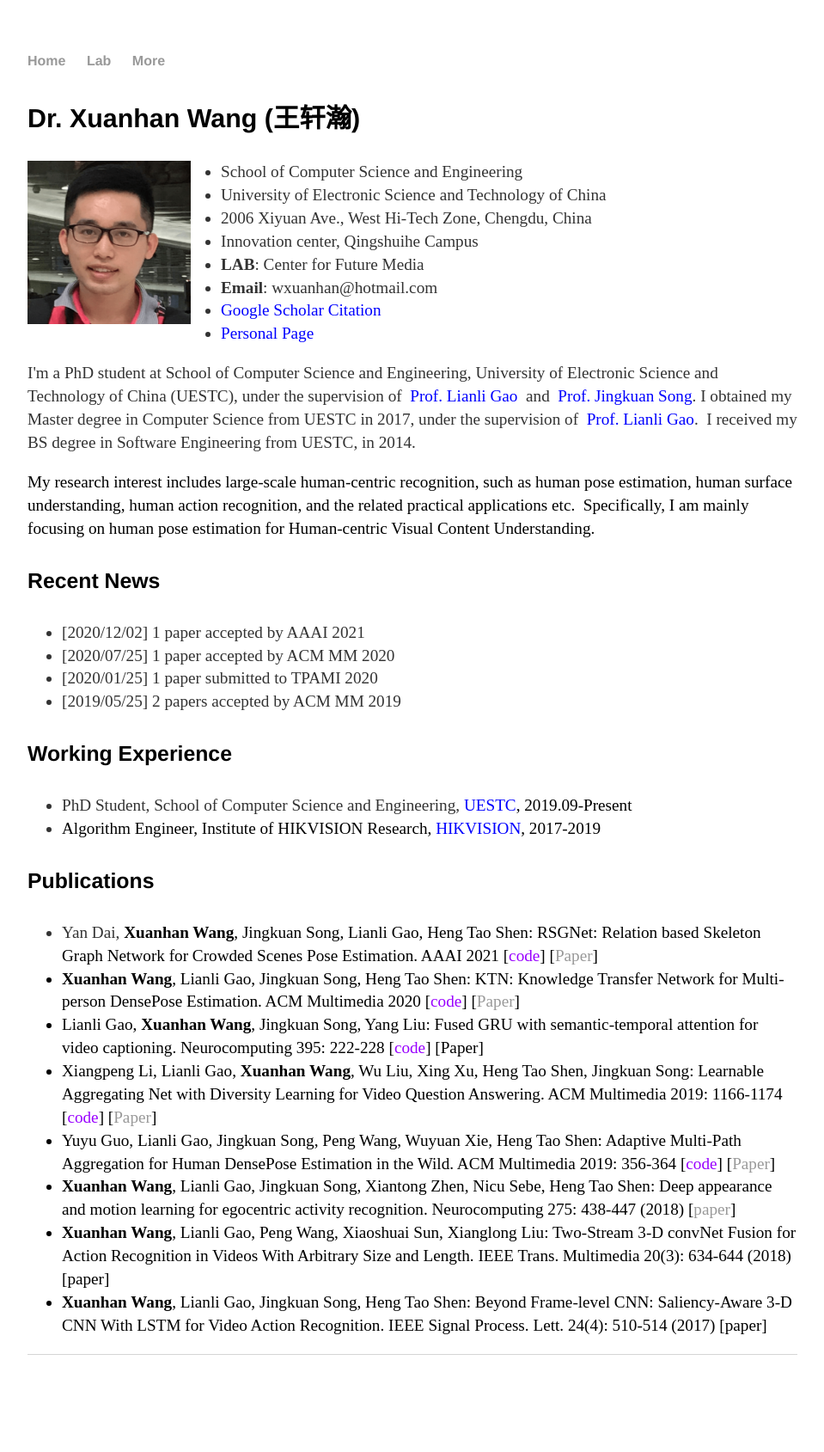
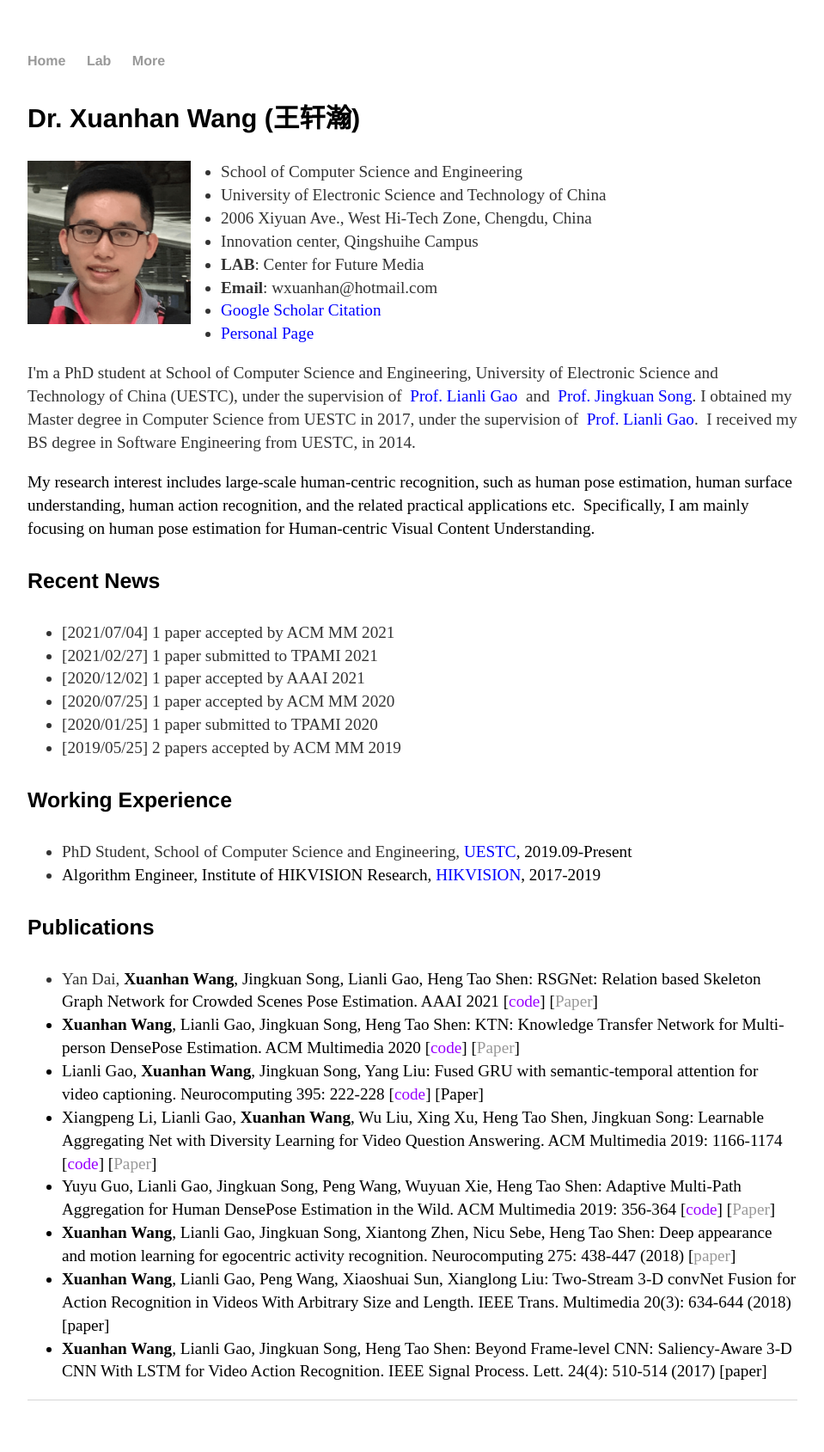
Before and after one commit to cfm-wxh/xuanhanwang.github.io, a Jekyll site: the page built from index.html, in a window 1280 px wide. Shown: the whole page at 86% size, without its empty margins (160-1119 px from the left). Built offline with Jekyll 4.4.1, drawn with Linux system fonts in a browser that asks for light colours; before the commit the page ends 1636 px from its top, so only the background shows below that.

Commit message:
Update index.html
update

```diff
--- a/index.html
+++ b/index.html
@@ -33,6 +33,8 @@ title: Xuanhan Wang, UESTC
 
 <h4> Recent News</h4>
 	<ul>
+	<li>[2021/07/04] 1 paper accepted by ACM MM 2021</li>
+	<li>[2021/02/27] 1 paper submitted to TPAMI 2021</li>
 	<li>[2020/12/02] 1 paper accepted by AAAI 2021 </li>
 	<li>[2020/07/25] 1 paper accepted by ACM MM 2020 </li>
 	<li>[2020/01/25] 1 paper submitted to TPAMI 2020</li>
```
